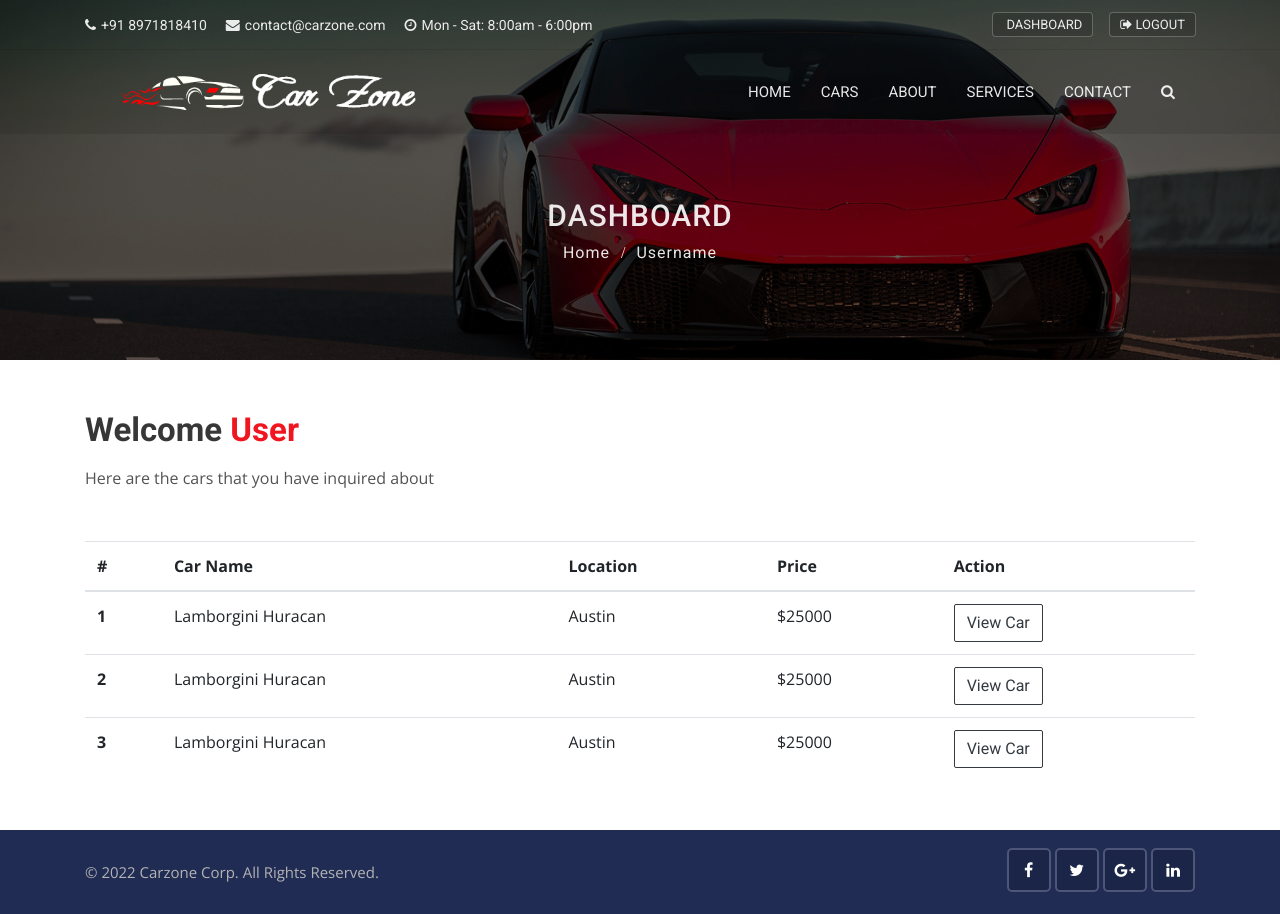
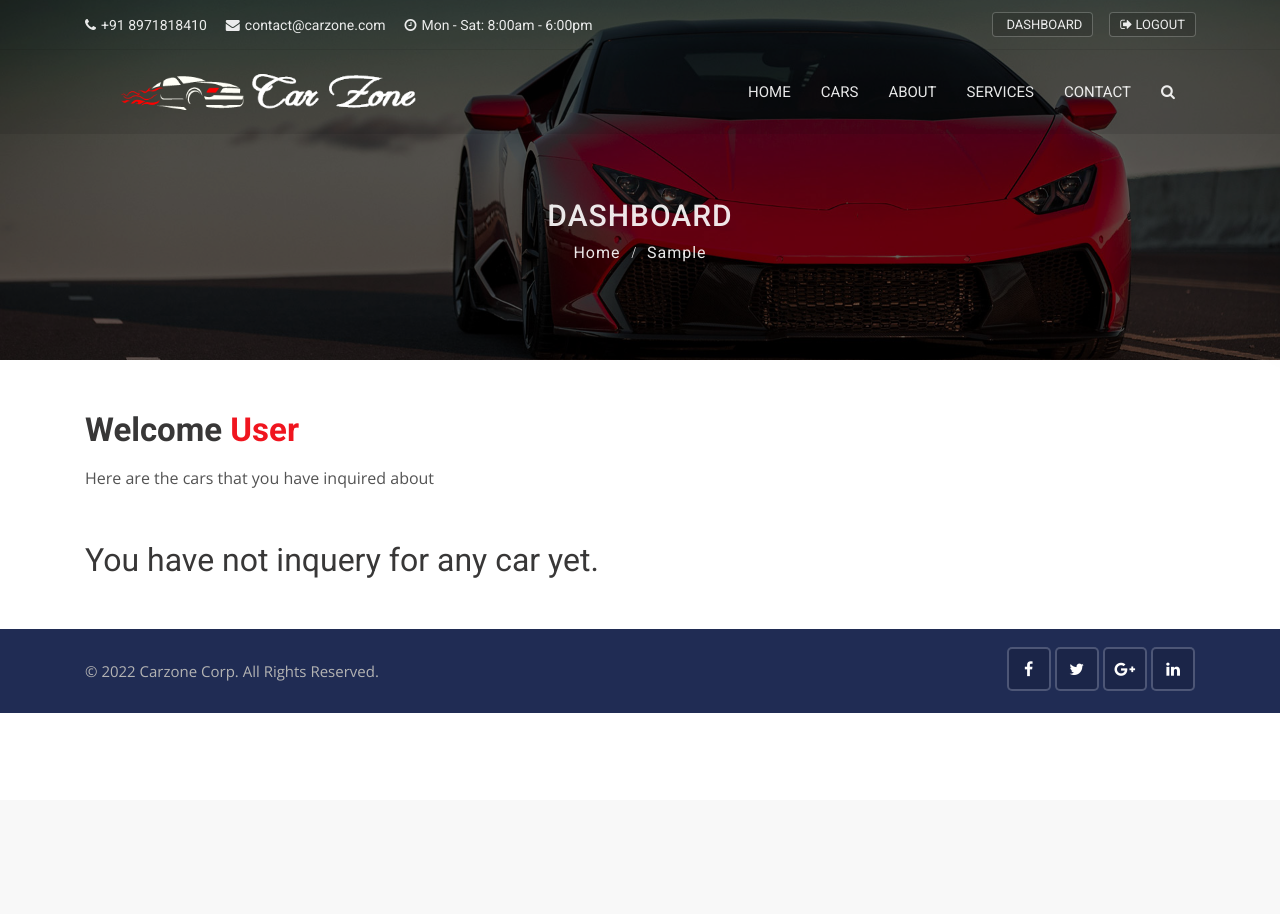
Before and after one commit to aruneshkumar324/carzone-project, a Django app: page /accounts/dashboard/ in a window 1280 px wide. After the commit the page ends 713 px from the top, so only its background shows below. Run offline with Django 3.2, Linux system fonts and the light colour scheme; the visitor is signed in with stand-in values (Sample User, id 1); data that the repository does not hold is empty; some libraries are stand-ins or nearby versions.

Commit message:
12.3 : Dashboard

```diff
--- a/accounts/views.py
+++ b/accounts/views.py
@@ -1,6 +1,8 @@
 from django.shortcuts import render, redirect
 from django.contrib import messages, auth
 from django.contrib.auth.models import User
+from contacts.models import Contact
+from django.contrib.auth.decorators import login_required
 
 
 def login(request):
@@ -54,8 +56,15 @@ def register(request):
         return render(request, 'accounts/register.html')
 
 
+@login_required(login_url='login')
 def dashboard(request):
-    return render(request, 'accounts/dashboard.html')
+    user_inquiry = Contact.objects.order_by('-created_date').filter(user_id=request.user.id)
+
+    data = {
+        "inquiries": user_inquiry,
+    }
+
+    return render(request, 'accounts/dashboard.html', data)
 
 
 def logout(request):
--- a/templates/accounts/dashboard.html
+++ b/templates/accounts/dashboard.html
@@ -14,7 +14,7 @@
             <h1>Dashboard</h1>
             <ul class="breadcrumbs">
                 <li><a href="{% url 'home' %}">Home</a></li>
-                <li class="active">Username</li>
+                <li class="active">{{ user.first_name }}</li>
             </ul>
         </div>
     </div>
@@ -24,45 +24,39 @@
 <!--   Dashboard Start   -->
 
 <div class="container mt-50 mb-50">
+
     {% include 'includes/messages.html' %}
+
 	    <div class="main-title" style="text-align:left !important;">
             <h1>Welcome <span>User</span></h1>
             <p>Here are the cars that you have inquired about</p>
         </div>
+
+        {% if inquiries %}
             <table class="table table-hover">
                 <thead>
                     <tr>
                     <th scope="col">#</th>
                     <th scope="col">Car Name</th>
                     <th scope="col">Location</th>
-		  <th scope="col">Price</th>
                     <th scope="col">Action</th>
                     </tr>
                 </thead>
                 <tbody>
+                    {% for inquery in inquiries %}
                     <tr>
-		  <th scope="row">1</th>
-		  <td>Lamborgini Huracan</td>
-		  <td>Austin</td>
-		  <td>$25000</td>
-		  <td><a href="#" class="btn btn-outline-dark">View Car</a></td>
+                        <th scope="row">{{ inquery.id }}</th>
+                        <td>{{ inquery.car_title }}</td>
+                        <td>{{ inquery.city }}</td>
+                        <td><a href="{% url 'car_detail' inquery.car_id %}" class="btn btn-outline-dark">View Car</a></td>
                     </tr>
-		<tr>
-		  <th scope="row">2</th>
-		  <td>Lamborgini Huracan</td>
-		  <td>Austin</td>
-		  <td>$25000</td>
-		  <td><a href="#" class="btn btn-outline-dark">View Car</a></td>
-		</tr>
-		<tr>
-		  <th scope="row">3</th>
-		  <td>Lamborgini Huracan</td>
-		  <td>Austin</td>
-		  <td>$25000</td>
-		  <td><a href="#" class="btn btn-outline-dark">View Car</a></td>
-		</tr>
+                    {% endfor %}
                 </tbody>
             </table>
+        {% else %}
+            <h2>You have not inquery for any car yet.</h2>
+        {% endif %}
+
 </div>
 
 <!--   Dashboard End   -->
```
Lines whose indentation alone changed are shown as unchanged.
